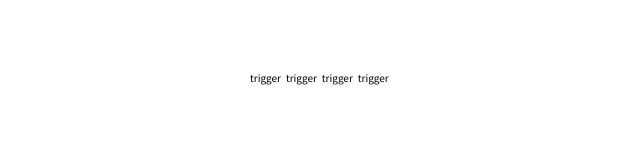
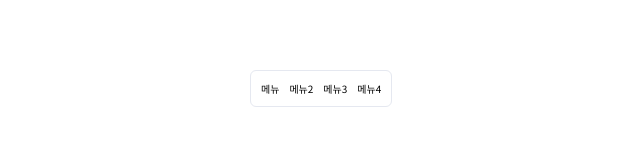
Before and after one commit to youngme92/react-ui, a React (Vite) app: page / in a window 1280 px wide. Shown: the part 330-476 px from the top of the page, without its empty margins (390-1030 px from the left). Built offline with nearby package versions, Linux system fonts and the light colour scheme.

Commit message:
Add Menubar component

```diff
--- /dev/null
+++ b/src/assets/scss/components/_menubar.scss
@@ -0,0 +1,53 @@
+.menubar {
+  display: flex;
+  background-color: $white;
+  padding: rem(10);
+  border-radius: rem(6);
+  gap: rem(10);
+  border: 1px solid $graye5;
+  //   box-shadow: 0 2px 10px $black06;
+  &-menu {
+    position: relative;
+  }
+  &__seperator {
+    width: 100%;
+    height: 1px;
+    background-color: $graye5;
+  }
+  &__item {
+    display: flex;
+    align-items: center;
+    padding: rem(5);
+    gap: rem(5);
+    cursor: pointer;
+    &:hover {
+      background-color: $purple;
+    }
+  }
+  &__content {
+    visibility: hidden;
+    position: absolute;
+    top: rem(40);
+    left: rem(-100);
+    width: rem(200);
+    background-color: $white;
+    padding: rem(5);
+    border-radius: rem(6);
+    min-width: rem(220);
+    box-shadow: 0px 10px 38px -10px rgba(22, 23, 24, 0.35),
+      0px 10px 20px -15px rgba(22, 23, 24, 0.2);
+    animation-duration: 400ms;
+    animation-timing-function: cubic-bezier(0.16, 1, 0.3, 1);
+    will-change: transform, opacity;
+    &[data-state="open"] {
+      visibility: visible;
+      align-items: center;
+      gap: rem(10);
+    }
+    &.open {
+      visibility: visible;
+      align-items: center;
+      gap: rem(10);
+    }
+  }
+}
--- a/src/assets/scss/style.scss
+++ b/src/assets/scss/style.scss
@@ -23,3 +23,4 @@
 @import "components/collapsible"; // collapsible
 @import "components/dropdownMenu"; // dropdownMenu
 @import "components/label"; // label
+@import "components/menubar"; // menubar
--- /dev/null
+++ b/src/components/Menubar.tsx
@@ -0,0 +1,128 @@
+import React, { createContext, useContext, useState } from "react"
+
+// TODO: openMenu 상태값이 있는경우 trigger에 hover 했을때 openMenu 변경되도록 설정
+// TODO: trigger 외부 영역을 클릭했을때 openMenu 값 null로 변경하기
+// TODO: menubar 세부 컴포넌트 추가로 구현하기
+interface ReactNodeProps {
+  children: React.ReactNode
+}
+
+interface MenubarProps extends ReactNodeProps {}
+interface MenuProps extends ReactNodeProps {
+  menuKey: string
+}
+interface TriggerProps extends ReactNodeProps {
+  menuKey?: string
+  handleTriggerClick?: () => void
+}
+interface ContentProps extends ReactNodeProps {
+  menuKey?: string
+}
+interface ItemProps extends ReactNodeProps {}
+
+interface MenubarContextProps {
+  openMenu: string | null
+  setOpenMenu: React.Dispatch<React.SetStateAction<string | null>>
+}
+
+const MenubarContext = createContext<MenubarContextProps | null>(null)
+
+export default function Menubar({ children }: MenubarProps) {
+  const [openMenu, setOpenMenu] = useState<string | null>(null)
+  return (
+    <MenubarContext.Provider value={{ openMenu, setOpenMenu }}>
+      <div className="menubar">{children}</div>
+    </MenubarContext.Provider>
+  )
+}
+
+// menu trigger content item
+
+/** --------------------------------
+ * MenubarMenu
+ * @param children  ReactNode 또는 string 가능하다.
+ *
+ ----------------------------------- */
+function Menu({ children, menuKey }: MenuProps) {
+  const context = useContext(MenubarContext)
+  if (!context) throw new Error("MenubarContext is null")
+  const { openMenu, setOpenMenu } = context
+  const handleTriggerClick = () => {
+    if (openMenu === menuKey) {
+      setOpenMenu(null)
+    } else {
+      setOpenMenu(menuKey)
+      console.log("handleTriggerClick")
+    }
+  }
+  const childrenWithProps = React.Children.map(children, (child) =>
+    React.cloneElement(child as React.ReactElement, {
+      // 여기에 전달하고 싶은 props를 추가합니다.
+      handleTriggerClick,
+      menuKey,
+    })
+  )
+
+  return <div className="menubar-menu">{childrenWithProps}</div>
+}
+
+Menubar.Menu = Menu
+
+/** --------------------------------
+ * MenubarTrigger
+ * @param children  ReactNode 또는 string 가능하다.
+ * @param handleTriggerClick  trigger 클릭시 실행할 함수
+ *
+ ----------------------------------- */
+function Trigger({ children, handleTriggerClick }: TriggerProps) {
+  const handleClick = () => {
+    // TODO 상위 컴포넌트 menu 에 trigger 전달
+    handleTriggerClick && handleTriggerClick()
+  }
+  return (
+    <div className="menubar__trigger" onClick={handleClick}>
+      {children}
+    </div>
+  )
+}
+
+Menubar.Trigger = Trigger
+
+/** --------------------------------
+ * MenubarContent
+ * @param children  ReactNode 또는 string 가능하다.
+ *
+ * ----------------------------------- */
+function Content({ children, menuKey }: ContentProps) {
+  const context = useContext(MenubarContext)
+  if (!context) throw new Error("MenubarContext is null")
+  const { openMenu } = context
+  // openMenu 값이 변경되었는데 리렌더링이 안돼
+  return (
+    <div
+      data-state={menuKey === openMenu ? "open" : "close"}
+      className={`menubar__content`}
+    >
+      {children}
+    </div>
+  )
+}
+
+Menubar.Content = Content
+
+/** --------------------------------
+ * MenubarItem
+ * @param children  ReactNode 또는 string 가능하다.
+ *
+ * ----------------------------------- */
+function Item({ children }: ItemProps) {
+  return <div className="menubar__item">{children}</div>
+}
+
+Menubar.Item = Item
+
+function Seperator() {
+  return <div className="menubar__seperator"></div>
+}
+
+Menubar.Seperator = Seperator
--- a/src/pages/HomePage.tsx
+++ b/src/pages/HomePage.tsx
@@ -1,56 +1,42 @@
-import DropdownMenu from "@/components/DropdownMenu"
+import Menubar from "@/components/Menubar"
 
 export default function HomePage() {
   return (
     <div
       style={{ margin: "auto", position: "absolute", top: "50%", left: "50%" }}
     >
-      <div style={{ display: "flex", gap: "5px" }}>
-        <DropdownMenu>
-          <DropdownMenu.Trigger>trigger</DropdownMenu.Trigger>
-          <DropdownMenu.Content>
-            <DropdownMenu.Label>label</DropdownMenu.Label>
-            <DropdownMenu.Item>item</DropdownMenu.Item>
-            <DropdownMenu.Item>item</DropdownMenu.Item>
-            <DropdownMenu.Item>item</DropdownMenu.Item>
-            <DropdownMenu.Separator />
-            <DropdownMenu.Item>item</DropdownMenu.Item>
-          </DropdownMenu.Content>
-        </DropdownMenu>
-        <DropdownMenu>
-          <DropdownMenu.Trigger>trigger</DropdownMenu.Trigger>
-          <DropdownMenu.Content>
-            <DropdownMenu.Label>label</DropdownMenu.Label>
-            <DropdownMenu.Item>item</DropdownMenu.Item>
-            <DropdownMenu.Item>item</DropdownMenu.Item>
-            <DropdownMenu.Item>item</DropdownMenu.Item>
-            <DropdownMenu.Separator />
-            <DropdownMenu.Item>item</DropdownMenu.Item>
-          </DropdownMenu.Content>
-        </DropdownMenu>
-        <DropdownMenu>
-          <DropdownMenu.Trigger>trigger</DropdownMenu.Trigger>
-          <DropdownMenu.Content>
-            <DropdownMenu.Label>label</DropdownMenu.Label>
-            <DropdownMenu.Item>item</DropdownMenu.Item>
-            <DropdownMenu.Item>item</DropdownMenu.Item>
-            <DropdownMenu.Item>item</DropdownMenu.Item>
-            <DropdownMenu.Separator />
-            <DropdownMenu.Item>item</DropdownMenu.Item>
-          </DropdownMenu.Content>
-        </DropdownMenu>
-        <DropdownMenu>
-          <DropdownMenu.Trigger>trigger</DropdownMenu.Trigger>
-          <DropdownMenu.Content>
-            <DropdownMenu.Label>label</DropdownMenu.Label>
-            <DropdownMenu.Item>item</DropdownMenu.Item>
-            <DropdownMenu.Item>item</DropdownMenu.Item>
-            <DropdownMenu.Item>item</DropdownMenu.Item>
-            <DropdownMenu.Separator />
-            <DropdownMenu.Item>item</DropdownMenu.Item>
-          </DropdownMenu.Content>
-        </DropdownMenu>
-      </div>
+      <div style={{ display: "flex", gap: "5px" }}></div>
+      <Menubar>
+        <Menubar.Menu menuKey="menu1">
+          <Menubar.Trigger>메뉴</Menubar.Trigger>
+          <Menubar.Content>
+            <Menubar.Item>아이템1</Menubar.Item>
+            <Menubar.Item>아이템2</Menubar.Item>
+            <Menubar.Seperator />
+            <Menubar.Item>아이템3</Menubar.Item>
+          </Menubar.Content>
+        </Menubar.Menu>
+        <Menubar.Menu menuKey="menu2">
+          <Menubar.Trigger>메뉴2</Menubar.Trigger>
+          <Menubar.Content>
+            <Menubar.Item>아이템3</Menubar.Item>
+            <Menubar.Item>아이템4</Menubar.Item>
+            <Menubar.Item>아이템5</Menubar.Item>
+          </Menubar.Content>
+        </Menubar.Menu>
+        <Menubar.Menu menuKey="menu3">
+          <Menubar.Trigger>메뉴3</Menubar.Trigger>
+          <Menubar.Content>
+            <Menubar.Item>아이템3</Menubar.Item>
+            <Menubar.Item>아이템4</Menubar.Item>
+            <Menubar.Item>아이템5</Menubar.Item>
+          </Menubar.Content>
+        </Menubar.Menu>
+        <Menubar.Menu menuKey="menu4">
+          <Menubar.Trigger>메뉴4</Menubar.Trigger>
+          <Menubar.Content>abcqwdwd</Menubar.Content>
+        </Menubar.Menu>
+      </Menubar>
     </div>
   )
 }
```
